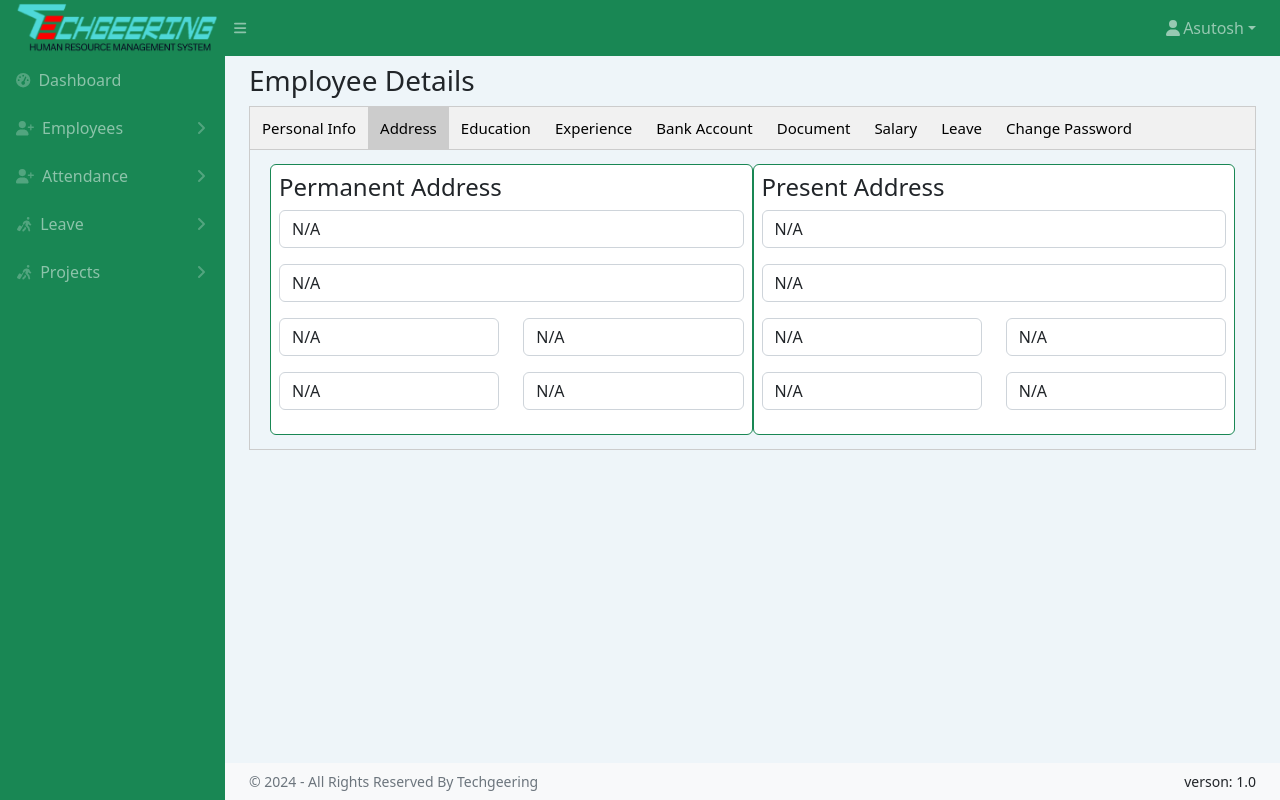
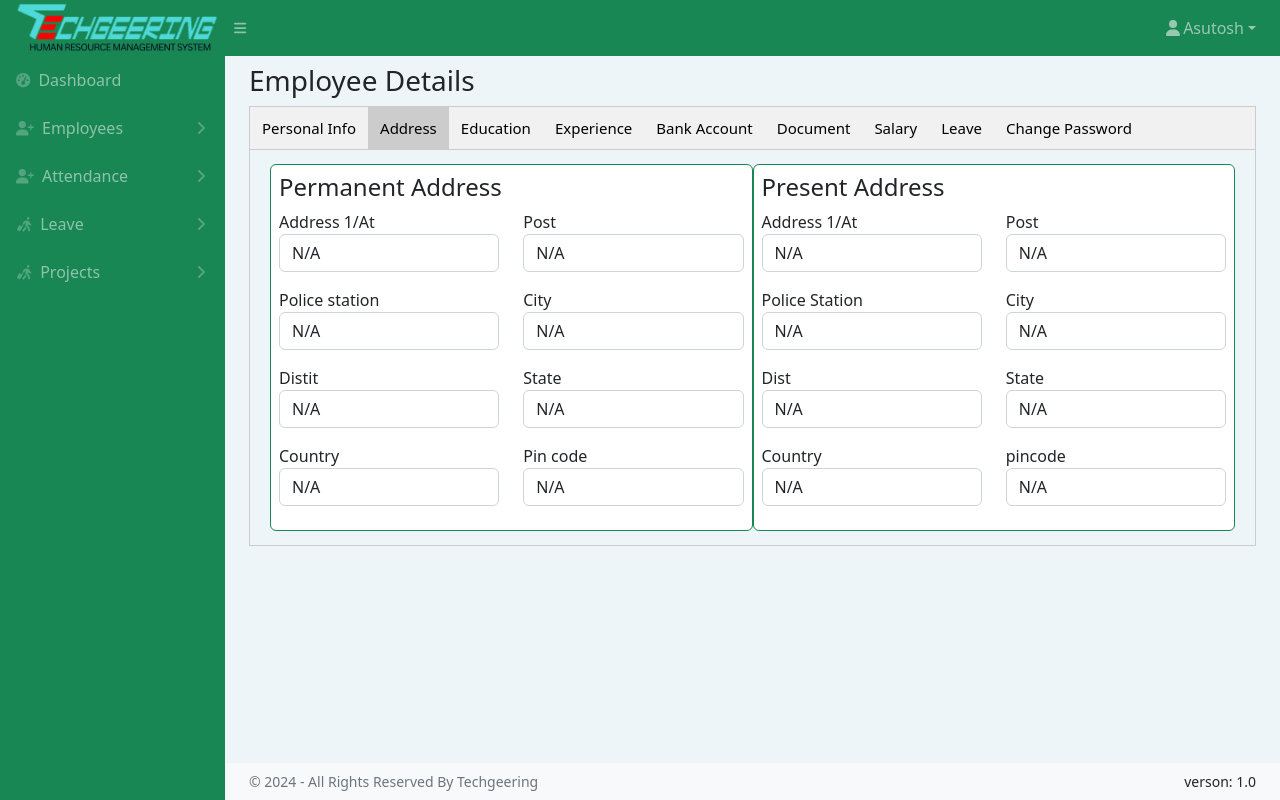
Before and after one commit to Techgeering/hrmsTechgeering, a PHP site: page /employeeDetail.php in a window 1280 px wide, after a click on "Address". Run offline with PHP 8.4, Linux system fonts and the light colour scheme; a user stored in the database is signed in; data comes from the database, SQL or seed files in the repository; data that the repository does not hold is empty; some libraries are stand-ins or nearby versions.

Commit message:
Update employeeDetail.php

```diff
--- a/employeeDetail.php
+++ b/employeeDetail.php
@@ -365,9 +365,12 @@ session_start(); {
                                     </div>
                                     <div class="form-group col-md-3 m-t-10">
                                         <label>Emergency Contact </label>
-                                        <p class="form-control form-control-line edit"><?php echo $row["emergency_contact"]; ?></p>
-                                        <input type="text" class='txtedit' value='<?php echo $row["emergency_contact"]; ?>'
-                                            id='emergency_contact-<?php echo $row["id"]; ?>-employee' style="display:none;">
+                                        <p class="form-control form-control-line edit">
+                                            <?php echo $row["emergency_contact"]; ?></p>
+                                        <input type="text" class='txtedit'
+                                            value='<?php echo $row["emergency_contact"]; ?>'
+                                            id='emergency_contact-<?php echo $row["id"]; ?>-employee'
+                                            style="display:none;">
                                     </div>
                                 </form>
                             </div>
@@ -377,18 +380,35 @@ session_start(); {
                         <div class="row m-2">
                             <div class="col-6 card p-2">
                                 <h4 class="test-center">Permanent Address</h4>
+                                <div class="row">
+                                    <div class="col-6">
+                                        <lable>Address 1/At</lable>
                                         <p class="form-control form-control-line edit">
                                             <?php echo !empty($row1["address1"]) ? $row1["address1"] : "N/A"; ?>
                                         </p>
                                         <input type="text" class='txtedit' value='<?php echo $row1["address1"]; ?>'
-                                    id='address1-<?php echo $row1["id"]; ?>-address' style="display:none;"></input>
+                                            id='address1-<?php echo $row1["id"]; ?>-address'
+                                            style="display:none;"></input>
+                                    </div>
+                                    <div class="col-6">
+                                        <lable>Post</lable>
                                         <p class="form-control form-control-line edit">
-                                    <?php echo !empty($row1["address2"]) ? $row1["address2"] : "N/A"; ?>
+                                            <?php echo !empty($row1["post"]) ? $row1["post"] : "N/A"; ?>
                                         </p>
-                                <input type="text" class='txtedit' value='<?php echo $row1["address2"]; ?>'
-                                    id='address2-<?php echo $row1["id"]; ?>-address' style="display:none;"></input>
-                                <div class="row">
+                                        <input type="text" class='txtedit' value='<?php echo $row1["post"]; ?>'
+                                            id='post-<?php echo $row1["id"]; ?>-address' style="display:none;"></input>
+                                    </div>
                                     <div class="col-6">
+                                        <lable>Police station</lable>
+                                        <p class="form-control form-control-line edit">
+                                            <?php echo !empty($row1["polic_station"]) ? $row1["polic_station"] : "N/A"; ?>
+                                        </p>
+                                        <input type="text" class='txtedit' value='<?php echo $row1["polic_station"]; ?>'
+                                            id='polic_station-<?php echo $row1["id"]; ?>-address'
+                                            style="display:none;"></input>
+                                    </div>
+                                    <div class="col-6">
+                                        <lable>City</lable>
                                         <p class="form-control form-control-line edit">
                                             <?php echo !empty($row1["city"]) ? $row1["city"] : "N/A"; ?>
                                         </p>
@@ -396,6 +416,15 @@ session_start(); {
                                             id='city-<?php echo $row1["id"]; ?>-address' style="display:none;"></input>
                                     </div>
                                     <div class="col-6">
+                                        <lable>Distit</lable>
+                                        <p class="form-control form-control-line edit">
+                                            <?php echo !empty($row1["dist"]) ? $row1["dist"] : "N/A"; ?>
+                                        </p>
+                                        <input type="text" class='txtedit' value='<?php echo $row1["dist"]; ?>'
+                                            id='dist-<?php echo $row1["id"]; ?>-address' style="display:none;"></input>
+                                    </div>
+                                    <div class="col-6">
+                                        <lable>State</lable>
                                         <p class="form-control form-control-line edit">
                                             <?php echo !empty($row1["state"]) ? $row1["state"] : "N/A"; ?>
                                         </p>
@@ -403,6 +432,7 @@ session_start(); {
                                             id='state-<?php echo $row1["id"]; ?>-address' style="display:none;"></input>
                                     </div>
                                     <div class="col-6">
+                                        <lable>Country</lable>
                                         <p class="form-control form-control-line edit">
                                             <?php echo !empty($row1["country"]) ? $row1["country"] : "N/A"; ?>
                                         </p>
@@ -411,6 +441,7 @@ session_start(); {
                                             style="display:none;"></input>
                                     </div>
                                     <div class="col-6">
+                                        <lable>Pin code</lable>
                                         <p class="form-control form-control-line edit">
                                             <?php echo !empty($row1["pincode"]) ? $row1["pincode"] : "N/A"; ?>
                                         </p>
@@ -422,18 +453,35 @@ session_start(); {
                             </div>
                             <div class="col-6 card p-2">
                                 <h4 class="test-center">Present Address</h4>
+                                <div class="row">
+                                    <div class="col-6">
+                                        <lable>Address 1/At</lable>
                                         <p class="form-control form-control-line edit">
                                             <?php echo !empty($row2["address1"]) ? $row2["address1"] : "N/A"; ?>
                                         </p>
                                         <input type="text" class='txtedit' value='<?php echo $row2["address1"]; ?>'
-                                    id='address1-<?php echo $row2["id"]; ?>-address' style="display:none;"></input>
+                                            id='address1-<?php echo $row2["id"]; ?>-address'
+                                            style="display:none;"></input>
+                                    </div>
+                                    <div class="col-6">
+                                        <lable>Post</lable>
                                         <p class="form-control form-control-line edit">
-                                    <?php echo !empty($row2["address2"]) ? $row2["address2"] : "N/A"; ?>
+                                            <?php echo !empty($row2["post"]) ? $row2["post"] : "N/A"; ?>
                                         </p>
-                                <input type="text" class='txtedit' value='<?php echo $row2["address2"]; ?>'
-                                    id='address2-<?php echo $row2["id"]; ?>-address' style="display:none;"></input>
-                                <div class="row">
+                                        <input type="text" class='txtedit' value='<?php echo $row2["post"]; ?>'
+                                            id='post-<?php echo $row2["id"]; ?>-address' style="display:none;"></input>
+                                    </div>
                                     <div class="col-6">
+                                        <lable>Police Station</lable>
+                                        <p class="form-control form-control-line edit">
+                                            <?php echo !empty($row2["polic_station"]) ? $row2["polic_station"] : "N/A"; ?>
+                                        </p>
+                                        <input type="text" class='txtedit' value='<?php echo $row2["polic_station"]; ?>'
+                                            id='polic_station-<?php echo $row2["id"]; ?>-address'
+                                            style="display:none;"></input>
+                                    </div>
+                                    <div class="col-6">
+                                        <lable>City</lable>
                                         <p class="form-control form-control-line edit">
                                             <?php echo !empty($row2["city"]) ? $row2["city"] : "N/A"; ?>
                                         </p>
@@ -441,6 +489,15 @@ session_start(); {
                                             id='city-<?php echo $row2["id"]; ?>-address' style="display:none;"></input>
                                     </div>
                                     <div class="col-6">
+                                        <lable>Dist</lable>
+                                        <p class="form-control form-control-line edit">
+                                            <?php echo !empty($row2["dist"]) ? $row2["dist"] : "N/A"; ?>
+                                        </p>
+                                        <input type="text" class='txtedit' value='<?php echo $row2["dist"]; ?>'
+                                            id='dist-<?php echo $row2["id"]; ?>-address' style="display:none;"></input>
+                                    </div>
+                                    <div class="col-6">
+                                        <lable>State</lable>
                                         <p class="form-control form-control-line edit">
                                             <?php echo !empty($row2["state"]) ? $row2["state"] : "N/A"; ?>
                                         </p>
@@ -448,6 +505,7 @@ session_start(); {
                                             id='state-<?php echo $row2["id"]; ?>-address' style="display:none;"></input>
                                     </div>
                                     <div class="col-6">
+                                        <lable>Country</lable>
                                         <p class="form-control form-control-line edit">
                                             <?php echo !empty($row2["country"]) ? $row2["country"] : "N/A"; ?>
                                         </p>
@@ -456,6 +514,7 @@ session_start(); {
                                             style="display:none;"></input>
                                     </div>
                                     <div class="col-6">
+                                        <lable>pincode</lable>
                                         <p class="form-control form-control-line edit">
                                             <?php echo !empty($row2["pincode"]) ? $row2["pincode"] : "N/A"; ?>
                                         </p>
```
Lines whose indentation alone changed are shown as unchanged.
